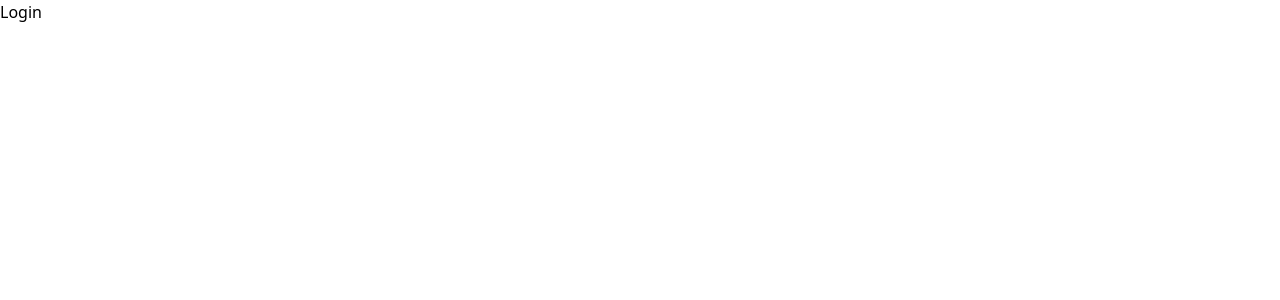
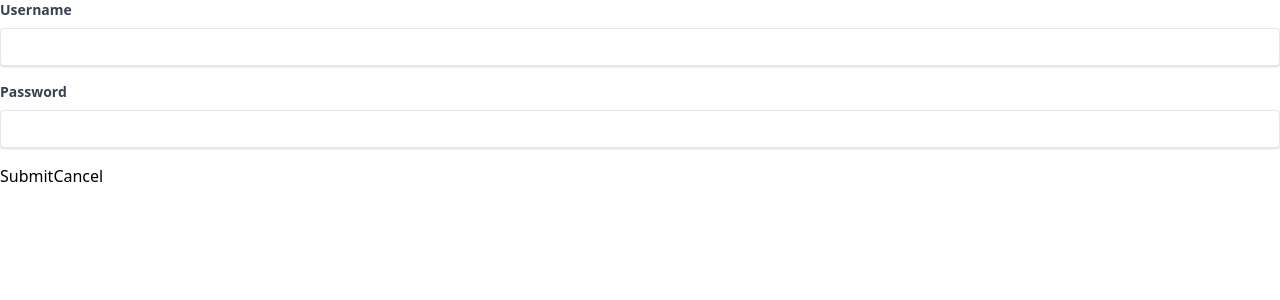
Before and after one commit to luisangellopez9731/money-keepit-ui, a React (Create React App) app: page /login in a window 1280 px wide. Shown: the top 300 px of the page. Built offline with nearby package versions, Linux system fonts and the light colour scheme.

Commit message:
autoform, with onSubmit and onCancel, login page maqueted

```diff
--- a/src/App.tsx
+++ b/src/App.tsx
@@ -1,7 +1,7 @@
-import { Router } from "components/Router";
+import { Router } from "components";
 function App() {
   return (
-    <div>
+    <div className="w-screen h-screen overflow-auto flex flex-col">
       <Router />
     </div>
   );
--- a/src/components/Router.tsx
+++ b/src/components/Router.tsx
@@ -1,5 +1,5 @@
+import { Login } from "pages";
 import { BrowserRouter, Route, Switch } from "react-router-dom";
-import { Login } from "pages";
 
 export const Router = () => {
   return (
--- /dev/null
+++ b/src/components/auto-form/AutoForm.tsx
@@ -0,0 +1,62 @@
+import { FC } from "react";
+import { useAutoFormResult, Field } from "./useAutoForm";
+
+export interface AutoFormProps {
+  onSubmit?: () => void;
+  onCancel?: () => void;
+  form: useAutoFormResult;
+}
+
+export interface InputProps extends Field {
+  onChange: (value: string) => void;
+}
+
+export const Input: FC<InputProps> = ({ label, onChange, ...rest }) => {
+  return (
+    <div className="mb-4">
+      <label
+        className="block text-gray-700 text-sm font-bold mb-2"
+        htmlFor="username"
+      >
+        {label || ""}
+      </label>
+      <input
+        className="shadow appearance-none border rounded w-full py-2 px-3 text-gray-700 leading-tight focus:outline-none focus:shadow-outline"
+        id="username"
+        {...rest}
+        onChange={(e) => onChange(e.currentTarget.value)}
+      />
+    </div>
+  );
+};
+
+export const AutoForm: FC<AutoFormProps> = ({ form, onSubmit, onCancel }) => {
+  const { fields, setField } = form;
+  const onSubmit_ = (e: any) => {
+    e.preventDefault();
+    if (onSubmit) {
+      onSubmit();
+    }
+  };
+
+  const onCancel_ = () => {
+    if (onCancel) {
+      onCancel();
+    }
+  };
+  return (
+    <form onSubmit={onSubmit_}>
+      {Object.entries(fields).map(([fieldName, field], index) => (
+        <Input
+          {...field}
+          key={fieldName}
+          onChange={(value: string) => {
+            setField(fieldName, { value });
+          }}
+        />
+      ))}
+      <button type="submit">Submit</button>
+      <button onClick={onCancel_}>Cancel</button>
+    </form>
+  );
+};
--- /dev/null
+++ b/src/components/auto-form/index.ts
@@ -0,0 +1,2 @@
+export * from "./AutoForm";
+export * from "./useAutoForm";
--- /dev/null
+++ b/src/components/auto-form/useAutoForm.ts
@@ -0,0 +1,27 @@
+import { useState } from "react";
+
+export interface Field {
+  type: string;
+  value: string;
+  label?: string;
+  placeholder?: string;
+  autoFocus?: boolean;
+}
+
+export interface useAutoFormParams {
+  fields: Record<string, Field>;
+}
+
+export const useAutoForm = (params: useAutoFormParams) => {
+  const [fields, setFields] = useState(params.fields);
+
+  const setField = (fieldName: string, data: Partial<Field>) => {
+    setFields((fields) => ({
+      ...fields,
+      [fieldName]: { ...fields[fieldName], ...data },
+    }));
+  };
+  return { fields, setField };
+};
+
+export type useAutoFormResult = ReturnType<typeof useAutoForm>;
--- /dev/null
+++ b/src/components/index.ts
@@ -0,0 +1,2 @@
+export * from "./Router";
+export * from "./auto-form";
--- /dev/null
+++ b/src/pages/login/Form.tsx
@@ -0,0 +1,17 @@
+import { AutoForm, useAutoForm } from "components";
+
+const Form = () => {
+  const form = useAutoForm({
+    fields: {
+      username: { type: "text", value: "", label: "Username", autoFocus: true },
+      password: { type: "password", value: "", label: "Password" },
+    },
+  });
+  return (
+    <>
+      <AutoForm form={form} />
+    </>
+  );
+};
+
+export default Form;
--- a/src/pages/login/Login.tsx
+++ b/src/pages/login/Login.tsx
@@ -1,3 +1,9 @@
+import Form from "./Form";
+
 export const Login = () => {
-  return <p>Login</p>;
+  return (
+    <>
+      <Form />
+    </>
+  );
 };
```
